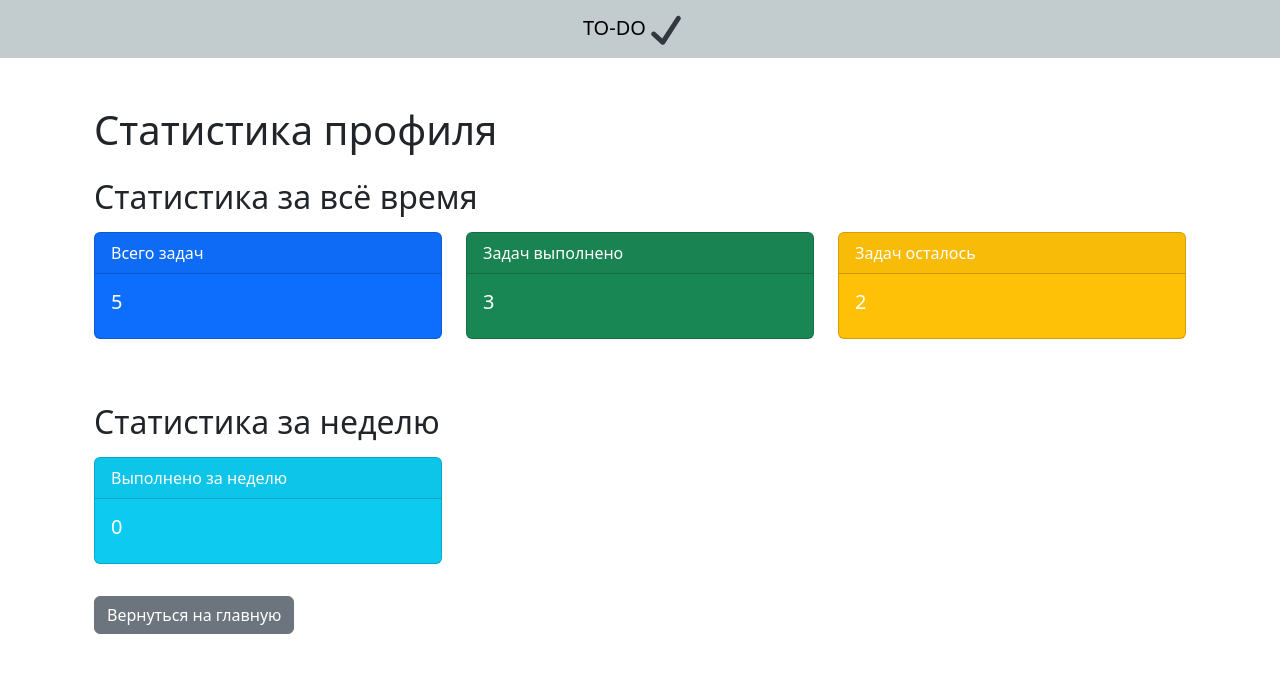
After one commit to ThatIsDreamer/yetanothertodoapp, a Flask app: page /stats in a window 1280 px wide. The commit adds this page. Shown: the top 673 px of the page. Run offline with Flask 3, Linux system fonts and the light colour scheme; a user stored in the database is signed in; data comes from the database, SQL or seed files in the repository; both versions use the stored data as it was after the commit.

Commit message:
походу все :trollface:
ух

```diff
--- a/main.py
+++ b/main.py
@@ -169,22 +169,33 @@ def edit(id: int):
     form.tag.choices = [(tag.id, [tag.tag_name, tag.emoji]) for tag in user_tags]
     form.tag.choices.insert(0, (None, ["Нет", ":X:"]))
 
-    task = db_sess.query(Task).filter(Task.id == id, Task.user == current_user).first()
-    if task:
-        form.title.data = task.task_name
-    else:
-        abort(404)
+    if request.method == 'GET':
+        db_sess = db_session.create_session()
+        task: Task = db_sess.query(Task).filter(Task.id == id, Task.user == current_user).first()
+        if task:
+            form.title.data = task.task_name
+        else:
+            abort(404)
     if form.validate_on_submit():
-        print("what")
         db_sess = db_session.create_session()
-        task = db_sess.query(Task).filter(Task.id == id, Task.user == current_user).first()
+        task: Task = db_sess.query(Task).filter(Task.id == id, Task.user == current_user).first()
         if task:
             task.task_name = form.title.data
+            if form.tag.data:
+                tag = db_sess.query(Tags).filter(Tags.id == form.tag.data).first()
+                task.tag_id = tag.id if tag else None
+            else:
+                task.tag = None
+
             db_sess.commit()
-            return redirect('/main')
+            return redirect('/')
         else:
             abort(404)
     return render_template('createtask.html', title='Реадктировать задачу', form=form)
+
+
+
+
 
 @app.route("/delete/<int:id>/<redirectto>")
 @login_required
@@ -198,6 +209,34 @@ def deletetask(id, redirectto):
         abort(404)
     return redirect(f"/main/{redirectto}")
 
+@app.route("/stats")
+@login_required
+def profile_stats():
+    db_sess = db_session.create_session()
+
+    total_tasks = db_sess.query(Task).filter(Task.user == current_user).count()
+
+    completed_tasks = db_sess.query(Task).filter(Task.user == current_user, Task.status == True).count()
+
+    pending_tasks = total_tasks - completed_tasks
+
+    now = datetime.now()
+    start_of_week = now - timedelta(days=now.weekday())
+    end_of_week = start_of_week + timedelta(days=6)
+    completed_this_week = db_sess.query(Task).filter(
+        Task.user == current_user,
+        Task.status == True,
+        Task.date >= start_of_week,
+        Task.date <= end_of_week
+    ).count()
+
+    return render_template('stats.html',
+                           total_tasks=total_tasks,
+                           completed_tasks=completed_tasks,
+                           pending_tasks=pending_tasks,
+                           completed_this_week=completed_this_week)
+
+
 if __name__ == '__main__':
     db_session.global_init("db/users.sqlite")
     app.run(port=5000, host='127.0.0.1')
--- a/templates/main.html
+++ b/templates/main.html
@@ -94,7 +94,7 @@
               </button>
               <ul class="dropdown-menu" style="">
                   <li><a class="dropdown-item" href="/logout">Выйти</a></li>
-                  <li><a class="dropdown-item" href="">Статистика</a></li>
+                  <li><a class="dropdown-item" href="/stats">Статистика</a></li>
               </ul>
           </div>
       </div>
--- /dev/null
+++ b/templates/stats.html
@@ -0,0 +1,55 @@
+{% extends "base.html" %}
+
+{% block title %}Статистика профиля{% endblock %}
+
+{% block content %}
+<div class="container mt-5">
+    <h1 class="mb-4">Статистика профиля</h1>
+
+    <div class="mb-5">
+        <h2 class="mb-3">Статистика за всё время</h2>
+        <div class="row">
+            <div class="col-md-4">
+                <div class="card text-white bg-primary mb-3">
+                    <div class="card-header">Всего задач</div>
+                    <div class="card-body">
+                        <h5 class="card-title">{{ total_tasks }}</h5>
+                    </div>
+                </div>
+            </div>
+            <div class="col-md-4">
+                <div class="card text-white bg-success mb-3">
+                    <div class="card-header">Задач выполнено</div>
+                    <div class="card-body">
+                        <h5 class="card-title">{{ completed_tasks }}</h5>
+                    </div>
+                </div>
+            </div>
+            <div class="col-md-4">
+                <div class="card text-white bg-warning mb-3">
+                    <div class="card-header">Задач осталось</div>
+                    <div class="card-body">
+                        <h5 class="card-title">{{ pending_tasks }}</h5>
+                    </div>
+                </div>
+            </div>
+        </div>
+    </div>
+
+    <div>
+        <h2 class="mb-3">Статистика за неделю</h2>
+        <div class="row">
+            <div class="col-md-4">
+                <div class="card text-white bg-info mb-3">
+                    <div class="card-header">Выполнено за неделю</div>
+                    <div class="card-body">
+                        <h5 class="card-title">{{ completed_this_week }}</h5>
+                    </div>
+                </div>
+            </div>
+        </div>
+    </div>
+
+    <a href="/" class="btn btn-secondary mt-3">Вернуться на главную</a>
+</div>
+{% endblock %}
```
Also changed, not shown: db/users.sqlite.
